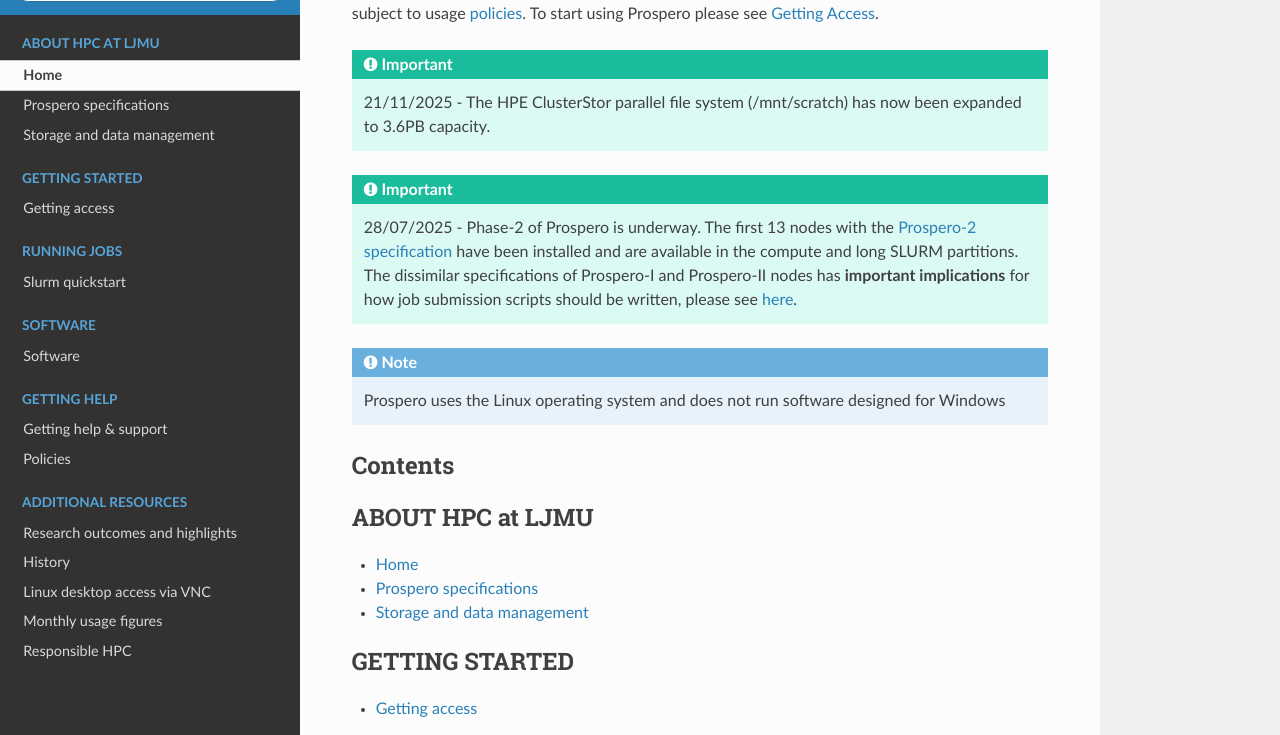
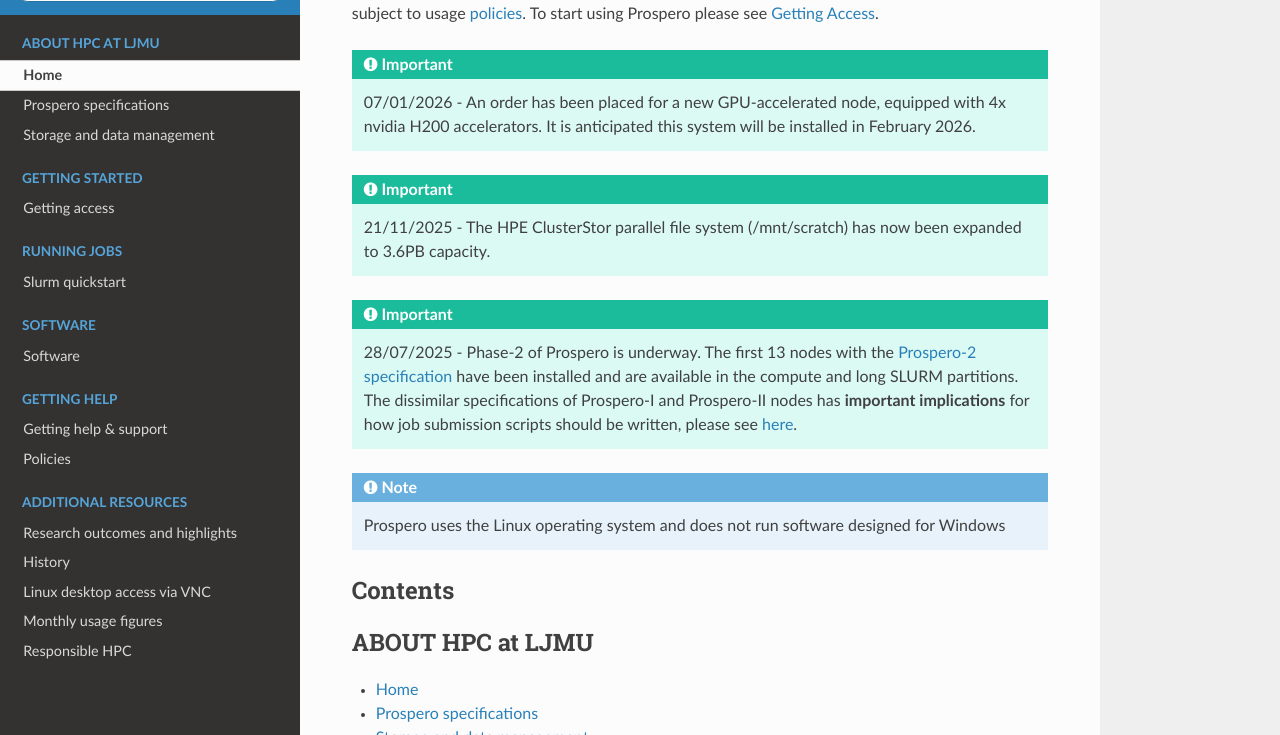
Before and after one commit to astrcrai/prospero-docs, a Sphinx documentation site: the page built from docs/source/index.rst, in a window 1280 px wide and 900 px high, scrolled down 759 px, cut to the strip 165-900 px from the top of the window. Built offline with Sphinx 7.4.7 and the Read the Docs theme 3.1.0, drawn with Linux system fonts in a browser that asks for light colours.

Commit message:
Update index.rst

```diff
--- a/docs/source/index.rst
+++ b/docs/source/index.rst
@@ -10,6 +10,10 @@
   :alt: Prospero
 
 Prospero is available for use by all research staff and postgraduate research students at LJMU, subject to usage `policies <https://prospero-docs.readthedocs.io/en/latest/policies.html>`_. To start using Prospero please see `Getting Access <https://prospero-docs.readthedocs.io/en/latest/access.html>`_.
+
+.. IMPORTANT::
+
+   07/01/2026 - An order has been placed for a new GPU-accelerated node, equipped with 4x nvidia H200 accelerators. It is anticipated this system will be installed in February 2026.
 
 .. IMPORTANT::
 
```
